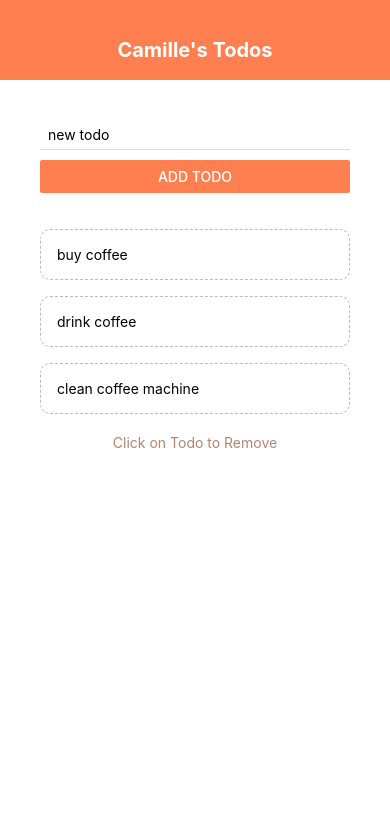
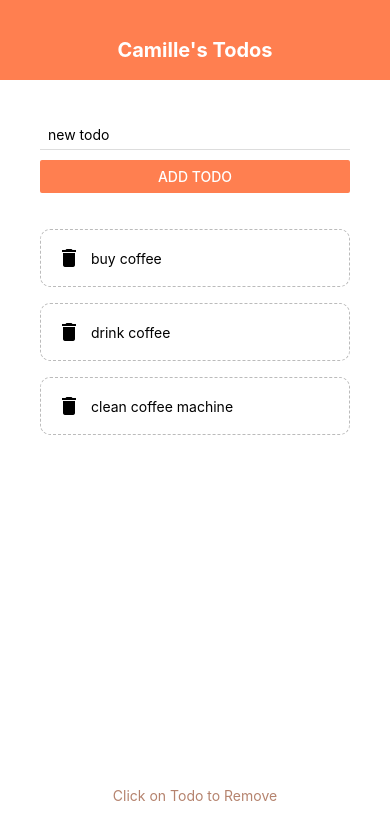
Before and after one commit to Cams-Plan/React-Native_Todo_App, a React Native app: screen / in a window 390 px wide. Shown: the top 840 px of the page. Built offline with nearby package versions, Linux system fonts and the light colour scheme.

Commit message:
added icon

```diff
--- a/App.js
+++ b/App.js
@@ -35,6 +35,7 @@
   }
 
   return (
+    // <components.Sandbox />
     <TouchableWithoutFeedback onPress={() => {
       Keyboard.dismiss();
     }}>
@@ -70,10 +71,12 @@
 
   },
   content: {
-    padding: 40
+    padding: 40,
+    flex: 1,
   },
   list: {
-    marginTop: 20
+    marginTop: 20,
+    flex: 1,
   },
   hint : {
     marginTop: 20,
--- /dev/null
+++ b/components/Sandbox/index.jsx
@@ -0,0 +1,47 @@
+import React from 'react'
+import {StyleSheet, Text, View} from "react-native"
+
+const Sandbox = () => {
+  return (
+    <View style={styles.container} >
+      <Text  style={styles.boxOne} >One</Text>
+      <Text  style={styles.boxTwo} >Two</Text>
+      <Text  style={styles.boxThree} >Three</Text>
+      <Text  style={styles.boxFour} >Four</Text>
+    </View>
+
+  )
+}
+
+const styles = StyleSheet.create({
+  container: {
+    // flex: 1,
+    flexDirection: "row",
+    justifyContent: 'space-around',
+    alignItems: 'center',
+    paddingTop: 40,
+    backgroundColor: "#ddd"
+  },
+  boxOne: {
+    flex: 4,
+    backgroundColor: "violet",
+    padding: 10,
+  },
+  boxTwo: {
+    flex: 2,
+    backgroundColor: "gold",
+    padding: 10,
+  },
+  boxThree: {
+    flex: 1,
+    backgroundColor: "coral",
+    padding: 10,
+  },
+  boxFour: {
+    flex: 1,
+    backgroundColor: "skyblue",
+    padding: 10,
+  }
+})
+
+export default Sandbox
--- a/components/TodoItem/index.jsx
+++ b/components/TodoItem/index.jsx
@@ -1,22 +1,31 @@
 import React from 'react'
 import {StyleSheet, Text, TouchableOpacity, View} from "react-native"
+import { MaterialIcons } from '@expo/vector-icons';
 
 const todoItem = ({ item, pressHandler }) => {
   return (
     <TouchableOpacity onPress={()=> pressHandler(item.key)}>
-      <Text style={styles.item}  >{item.text}</Text>
+      <View style={styles.item} >
+        <MaterialIcons name="delete" size={24} color="black" />
+        <Text style={styles.itemText} >{item.text}</Text>
+      </View>
     </TouchableOpacity>
   )
 }
 
 const styles = StyleSheet.create({
   item: {
+    flexDirection: "row",
+    alignItems: "center",
     padding: 16,
     marginTop: 16,
     borderColor: "#bbb",
     borderWidth: 1,
     borderStyle: "dashed",
     borderRadius: 10
+  },
+  itemText: {
+    marginLeft: 10,
   }
 })
 
--- a/components/index.js
+++ b/components/index.js
@@ -1,3 +1,4 @@
 export {default as Header} from "./Header"
 export {default as TodoItem} from "./TodoItem"
 export {default as AddTodo} from "./AddTodo"
+export {default as Sandbox} from "./Sandbox"
```
